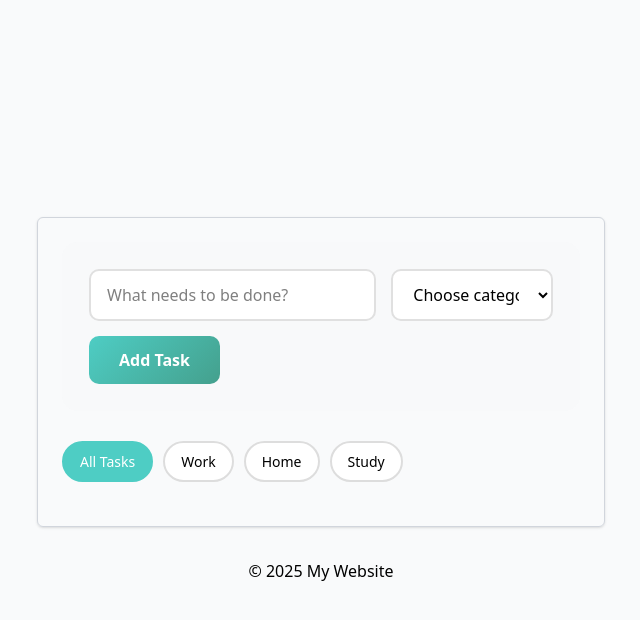
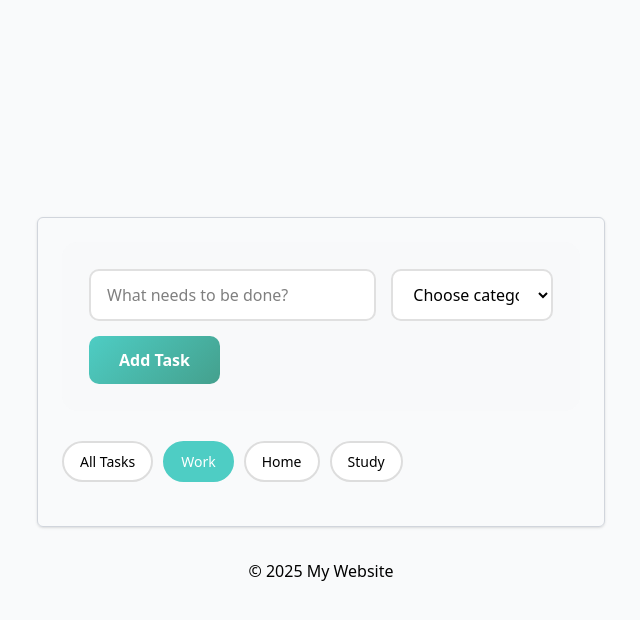
Before and after one commit to Ludens509/SBA-_316_The-Document-Object-Model, a plain HTML site: page index.html in a window 1280 px wide. Both pictures are taken after a click on the button "Work". Shown: the whole page, without its empty margins (319-959 px from the left). Drawn offline with nearby package versions, Linux system fonts and the light colour scheme.

Commit message:
Fixing bugs with filter button related to childNodes element

```diff
--- a/index.html
+++ b/index.html
@@ -9,7 +9,7 @@
       defer
       src="https://cdn.jsdelivr.net/npm/@tailwindcss/browser@4"
     ></script>
-    <script defer src="./script.js"></script>
+    <script defer src="./script/script.js"></script>
   </head>
   <body
     class="flex m-auto h-screen flex-col items-center justify-center gap-8 bg-gray-50 p-4 sm:p-6 lg:p-8"
--- a/script.js
+++ b/script/script.js
@@ -10,7 +10,9 @@ const taskForm = document.getElementById('taskForm');
 const btnWrapper = document.querySelector('.filter-buttons');
 const filterButtons = btnWrapper.childNodes;
 
-console.log(filterButtons);
+console.log("----------", filterButtons);
+// console.log("----------",btnWrapper);
+
 
 let currentFilter = 'all';
 
@@ -19,7 +21,7 @@ console.log(btnAdd);
 console.log(categorySelect);
 
 
-function render(){
+function render() {
     loadTask();
     runTasks();
     addEventListeners();
@@ -123,13 +125,23 @@ function getCategoryIcon(category) {
 }
 
 function handleFilterChange(e) {
-    // Update active filter button
-    filterButtons.forEach(btn => btn.classList.remove('active'));
+    // toggle between active filter button
+
+    for(const btn of filterButtons){
+        console.log("element btn", btn.nodeName);
+
+        if(btn.nodeName === 'BUTTON'){
+            btn.classList.remove('active')
+        }
+    }
+
     e.target.classList.add('active');
 
-    //This code snippet isn't totally mine credit to stackoverflow.
+    //This code snippet isn't totally stem from me, credit to stackoverflow.
     // this variable store witch filter is currently active, with the  element dataset that give access to all the data attribute of an HTML element and filter correspond to data-filter attribute in the HTML.
-    currentFilter = e.target.dataset.filter;
+     currentFilter = e.target.dataset.filter;
+    //
+
     runTasks();
 }
 
```
